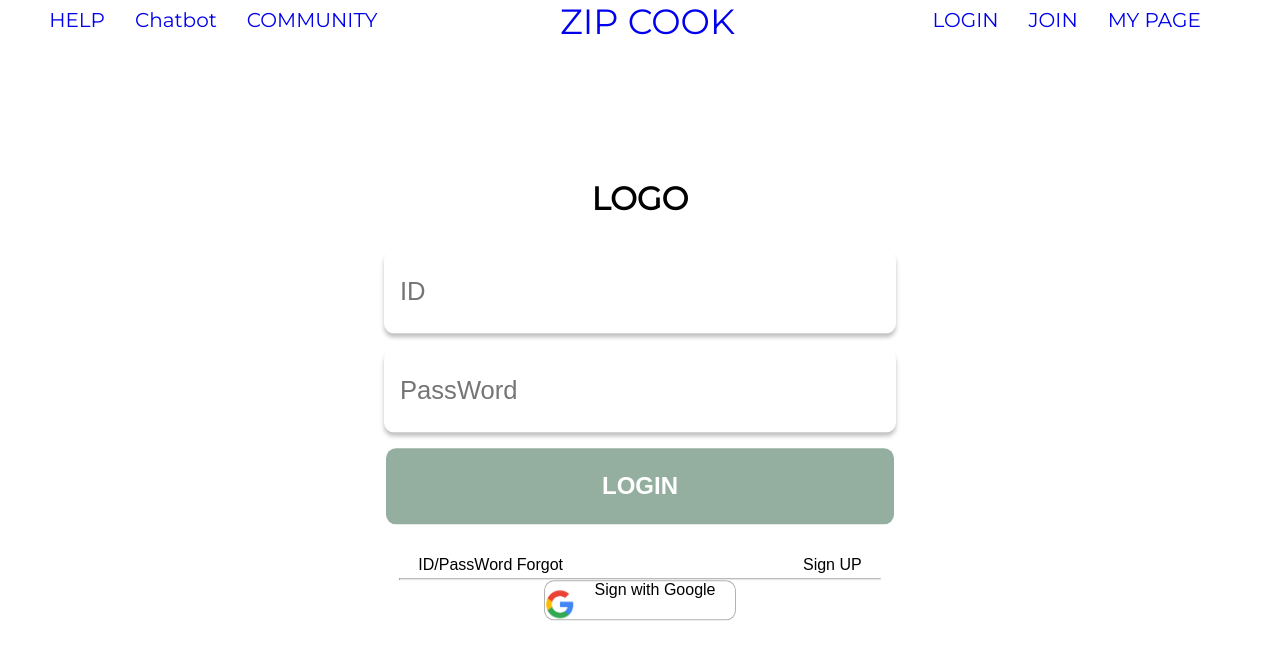
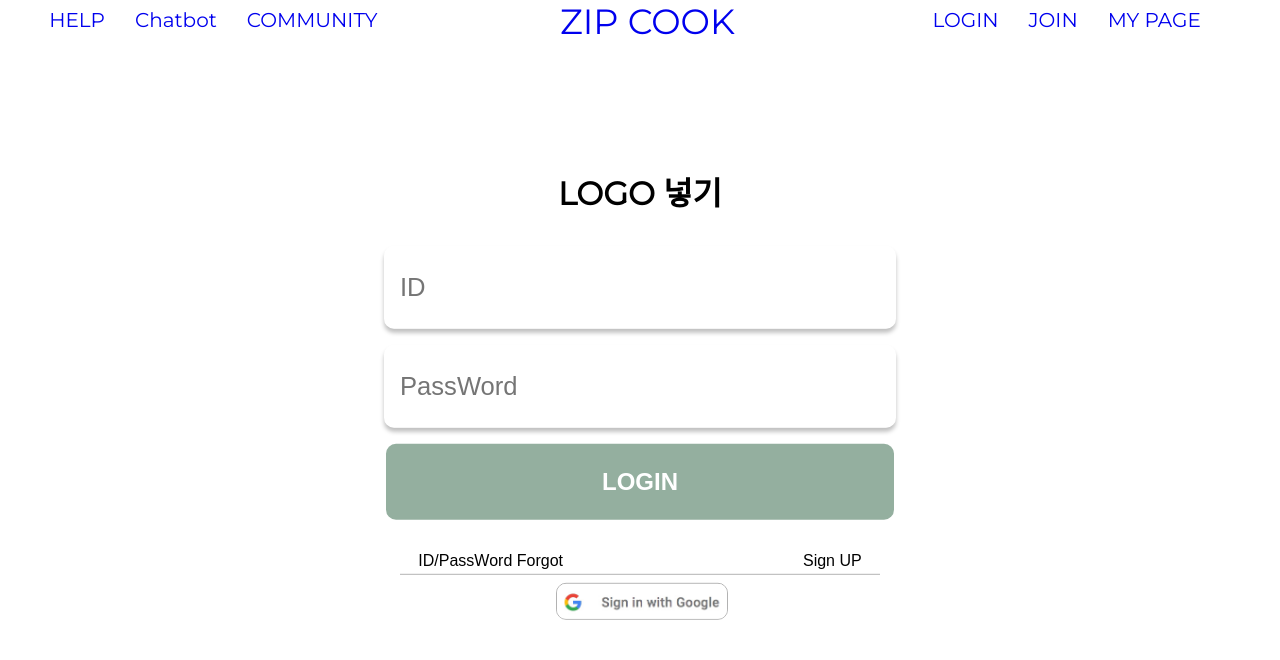
Before and after one commit to Dr-CheopCheop/ZIP-COOK_Front, a React (Create React App) app: page /login in a window 1280 px wide. Shown: the top 660 px of the page. Built offline with nearby package versions, Linux system fonts and the light colour scheme.

Commit message:
feat: modify Loginpage

```diff
--- a/src/components/Login/Login.tsx
+++ b/src/components/Login/Login.tsx
@@ -1,10 +1,10 @@
 import * as L from "./LoginStyle";
-import icon from "../../img/google.png";
+import icon from "../../img/Gb.jpeg";
 
 const Loginpage = () => {
   return (
     <L.Container>
-      <h1>LOGO</h1>
+      <h1>LOGO 넣기</h1>
       <L.Sign>
         <L.Signinput type="text" placeholder="ID"/>
         <L.Signinput type="password" placeholder="PassWord"/>
@@ -15,9 +15,9 @@ const Loginpage = () => {
         <L.button>Sign UP</L.button>
         </div>
       <L.Line></L.Line>
-      <L.Googlesign type="button">
-          <L.Logo src={icon}/><p>Sign with Google</p>
-      </L.Googlesign>
+      <L.Googleb type="button">
+          <L.img src={icon}/>
+      </L.Googleb>
       </L.Sign>
     </L.Container>
   );
--- a/src/components/Login/LoginStyle.ts
+++ b/src/components/Login/LoginStyle.ts
@@ -67,25 +67,24 @@ export const button = styled.button`
 export const Line = styled.hr`
   margin-top: 0;
   width: 100%;
+  height: 1px;
+  border: 0;
+  background: rgba(0, 0, 0, 0.3);
 `;
 
-export const Googlesign = styled.button`
-  display: center;
-  width: 40%;
-  border-radius: 10px;
-  background-color: white;
-  border: 1px solid rgba(0, 0, 0, 0.3);
+export const Googleb = styled.button`
+  border: none;
+  width: 35%;
   color: black;
   font-size: 1rem;
   cursor: pointer;
-  &:hover {
-    background-color: #f7c04a;
-  }
+  background-color: white;
+  margin: 0.5rem;
 `;
 
-export const Logo = styled.img`
-  float: left;
-  margin-top: 0.5rem;
-  width: 30px;
-  hight: 30px;
+export const img = styled.img`
+  width: 170px;
+  height: 15;
+  border: 1px solid rgba(0, 0, 0, 0.3);
+  border-radius: 10px;
 `;
```
Also changed, not shown: src/img/Gb.jpeg (added), src/img/google.png (deleted).
